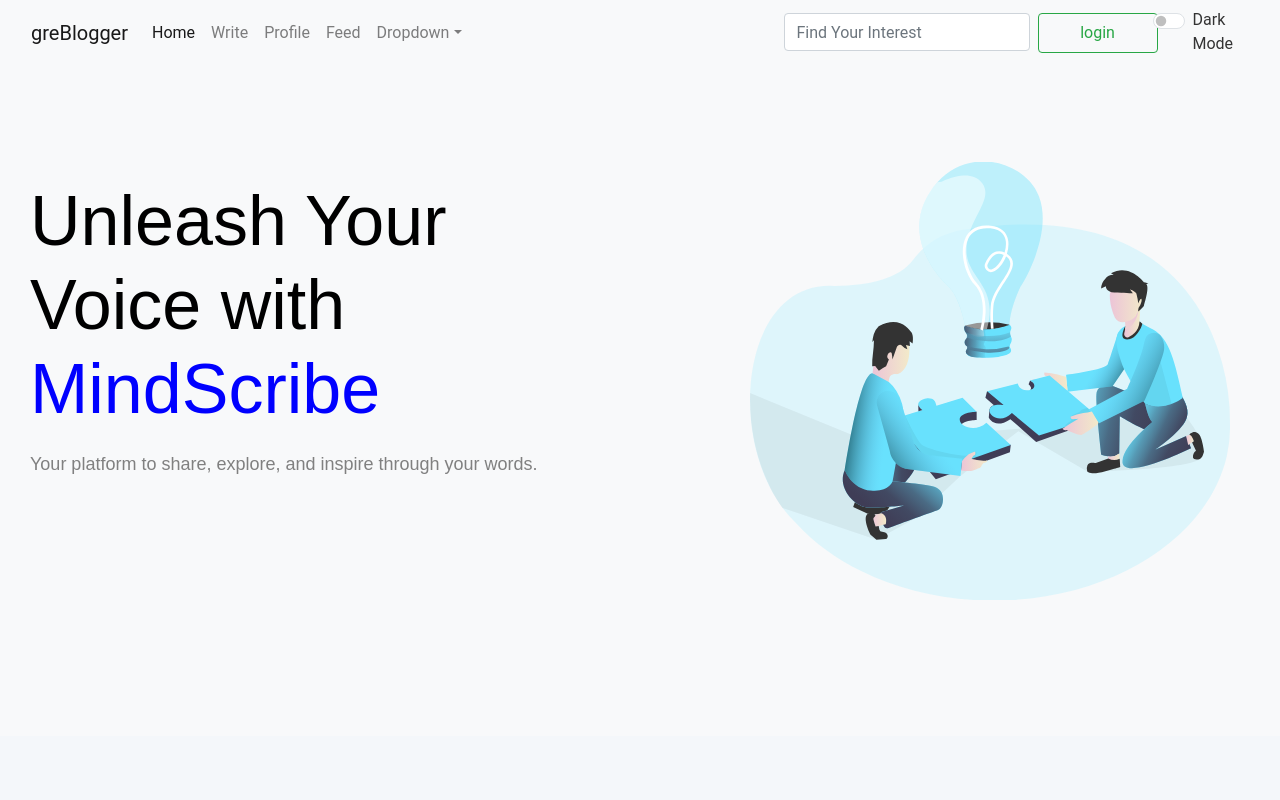
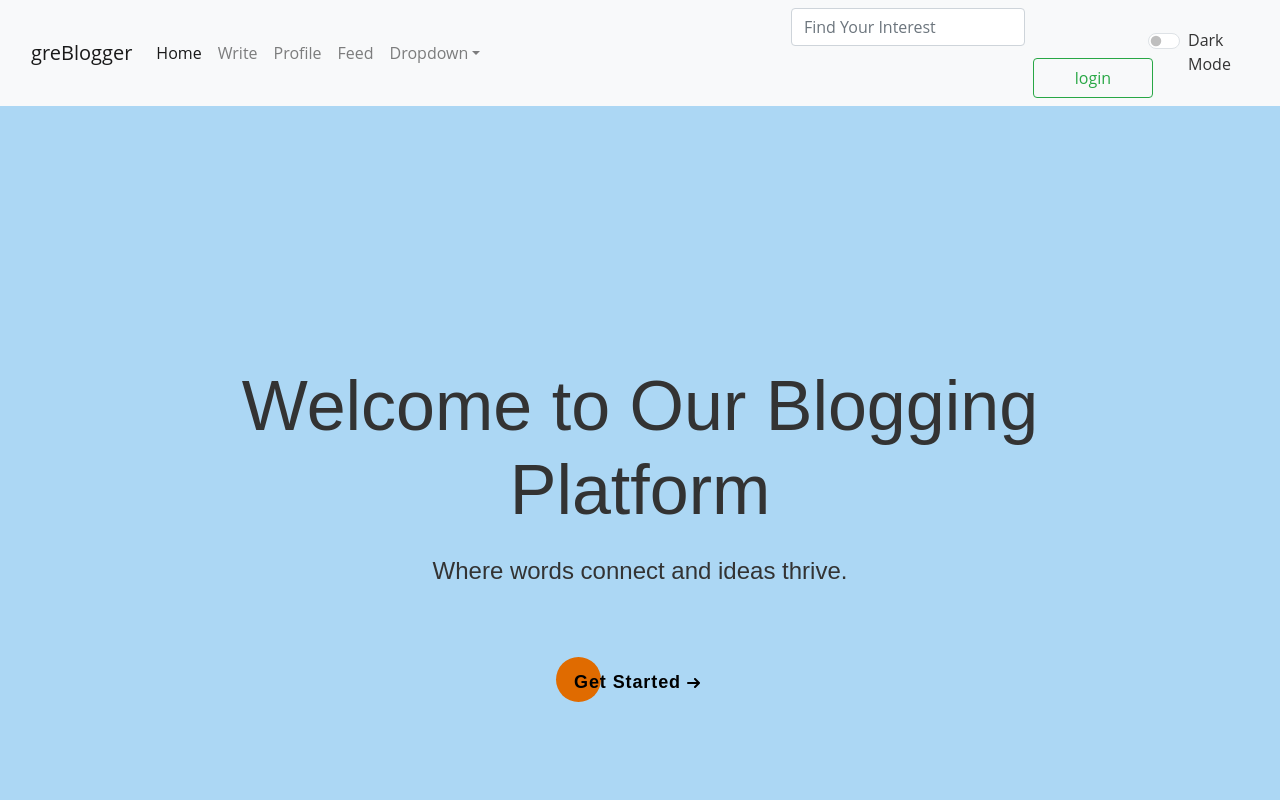
Before and after one commit to yash1022/WordSphere, a React (Create React App) app in the folder frontend/: page /home in a window 1280 px wide. Shown: the top 800 px of the page. Built offline with nearby package versions, Linux system fonts and the light colour scheme; a small style sheet from the web is missing.

Commit message:
added landing page

```diff
--- a/frontend/src/CSS/Landingpage.css
+++ b/frontend/src/CSS/Landingpage.css
@@ -1,45 +1,240 @@
-.homepage {
+/* Reset */
+* {
+  margin: 0;
+  padding: 0;
+  box-sizing: border-box;
+}
+
+/* From Uiverse.io by alexmaracinaru */
+.cta {
+  position: relative;
+  /* margin: auto; */
+  padding: 12px 18px;
+  transition: all 0.2s ease;
+  border: none;
+  background: none;
+  cursor: pointer;
+  /* height: 120px; */
+  /* width: 500px; */
+}
+
+.cta:before {
+  content: "";
+  position: absolute;
+  top: 0;
+  left: 0;
+  display: block;
+  border-radius: 50px;
+  background: #e06b00;
+  width: 45px;
+  height: 45px;
+  transition: all 0.3s ease;
+}
+
+.cta span {
+  position: relative;
+  font-family: "Ubuntu", sans-serif;
+  font-size: 18px;
+  font-weight: 700;
+  letter-spacing: 0.05em;
+  color: #000000;
+}
+
+.cta svg {
+  position: relative;
+  top: 0;
+  margin-left: 10px;
+  fill: none;
+  stroke-linecap: round;
+  stroke-linejoin: round;
+  stroke: #000000;
+  stroke-width: 2;
+  transform: translateX(-5px);
+  transition: all 0.3s ease;
+}
+
+.cta:hover:before {
+  width: 100%;
+  background: #e06b00;
+}
+
+.cta:hover svg {
+  transform: translateX(0);
+}
+
+.cta:active {
+  transform: scale(0.95);
+}
+
+
+body {
+  font-family: 'Open Sans', sans-serif; /* Body text in a clean sans-serif */
+  color: #333;
+  scroll-behavior: smooth;
+}
+
+/* Navbar */
+/* Navbar Styling */
+#navbar {
+  position: fixed;
+  top: 0;
+  width: 100%;
+  background: linear-gradient(to right, #333, #444); /* Gradient background */
+  padding: 10px 0;
   display: flex;
   align-items: center;
-    justify-content: space-between;
-    padding: 50px;
-    height: 100vh;
-    background-color: #f8f9fa;
-    font-family: "Raleway", sans-serif;
-    margin-top:-130px;
-    margin-left:-20px ;
+  justify-content: center;
+  box-shadow: 0 2px 4px rgba(0, 0, 0, 0.2);
+  z-index: 10;
 }
 
-  .homepage-text {
-    flex: 1;
-    max-width: 50%;
+/* Navbar Links */
+#navbar ul {
+  list-style: none;
+  display: flex;
+  gap: 20px;
 }
 
-  span{
-    color:blue;
+#navbar li {
+  position: relative;
 }
 
-  .homepage-text h1 {
-    font-size: 70px;
-    color:black;
-    margin-bottom: 20px;
+#navbar a {
+  color: #f5f5f5;
+  text-decoration: none;
+  font-size: 1.2rem;
+  padding: 10px;
+  transition: color 0.3s;
 }
 
-  .homepage-text p {
-    font-size: 18px;
-    color:gray;
+#navbar a:hover {
+  color: #ffa726; /* Hover color */
 }
 
-  .homepage-image {
-    flex: 1;
-    display: flex;
-    justify-content: flex-end;
-    margin-top: 90px;
+/* Active Link Highlight */
+#navbar a::after {
+  content: '';
+  position: absolute;
+  bottom: 0;
+  left: 50%;
+  width: 0;
+  height: 2px;
+  background-color: #ffa726; /* Active color */
+  transition: width 0.3s, left 0.3s;
 }
 
-  .homepage-image img {
-    width: 80%;
-    height: auto;
-    border-radius: 10px;
-    object-fit: cover;
+#navbar a:hover::after,
+#navbar a.active::after {
+  width: 100%;
+  left: 0;
 }
+
+/* Logo Placeholder */
+#navbar::before {
+  content: 'MyBlog'; /* Replace with actual logo text or icon if available */
+  font-size: 1.4rem;
+  font-weight: bold;
+  color: #ffa726;
+  margin-right: auto;
+  padding-left: 20px;
+}
+
+
+.section {
+  display: flex;
+  align-items: center;
+  justify-content: center;
+  height: 100vh;
+  padding: 0 20px;
+  color: #fff;
+  text-align: center;
+  position: relative;
+
+}
+
+.section-image {
+  height: 530px;
+  width: auto;
+  margin-left: 20px;
+}
+
+/*.content-left {*/
+/*    text-align: center;*/
+/*    position: absolute;*/
+/*}*/
+
+/* Section-specific background colors */
+#home {
+  height: 100vh; /* Fullscreen height */
+  display: flex;
+  align-items: center;
+  justify-content: center;
+  padding-top: 60px; /* Offset for navbar if needed */
+  background: rgb(172, 215, 244);
+  color: #333;
+  text-align: center;
+  font-family: "Montserrat", sans-serif;
+
+}
+
+#about {
+  background: #ff8000; /* Darker orange for About section */
+  color: #f1f1f1; /* White text for contrast */
+}
+
+#features {
+  background:#12b083; /* Darker red for Features section */
+  color: #f1f1f1; /* White text for contrast */
+}
+
+
+#contact {
+  background:#c62828; /* Darker green for Contact section */
+  color: #f1f1f1; /* White text for contrast */
+
+}
+
+.content {
+  max-width: 800px;
+}
+
+h1, h2 {
+  font-size:70px;
+  margin-bottom: 20px;
+  /* Subtle shadow */
+  font-family: "Montserrat", sans-serif; /* Elegant serif font for headings */
+}
+
+p {
+  font-size: 1.5rem;
+  line-height: 1.6; /* Improves readability with a bit more spacing */
+}
+
+button {
+
+  margin-top: 50px;
+  padding: 10px 20px;
+  /* background-color: #f57c00; */
+  color: #fff;
+  border: none;
+  border-radius: 5px;
+  cursor: pointer;
+  transition: background-color 0.3s;
+
+}
+
+/* button:hover { */
+  /* background-color: #e06b00; */
+/* } */
+
+/* Scroll Animations */
+.section .content {
+  opacity: 0;
+  transform: translateY(50px);
+  transition: opacity 1s ease, transform 1s ease;
+}
+
+.section.active .content {
+  opacity: 1;
+  transform: translateY(0);
+}
--- a/frontend/src/components/landing.jsx
+++ b/frontend/src/components/landing.jsx
@@ -3,22 +3,74 @@ import '../CSS/Landingpage.css';
 import image from '../CSS/solved-the-problem.svg'
 
 
+
 export default function Landing() {
+
+  function scrollToSection(sectionId) {
+    document.getElementById(sectionId).scrollIntoView({ behavior: "smooth" });
+}
+
+// Scroll-triggered animations
+window.addEventListener("scroll", () => {
+    document.querySelectorAll(".section").forEach(section => {
+        const sectionPosition = section.getBoundingClientRect().top;
+        const viewHeight = window.innerHeight;
+
+        if (sectionPosition < viewHeight - 500) {
+            section.classList.add("active");
+        }
+    });
+});
   return (
 
 
     <>
-      <div className="homepage">
-      <div className="homepage-text">
-        <h1>Unleash Your Voice with <span>MindScribe</span></h1>
-        <p>Your platform to share, explore, and inspire through your words.</p>
-      </div>
-      <div className="homepage-image">
 
-      <img src={image} alt="Homepage Illustration" className="img-fluid rounded" />
 
-      </div>
-     </div>
+        <header id="home" className="section">
+        <div className="content">
+            <h1>Welcome to Our Blogging Platform</h1>
+            <p>Where words connect and ideas thrive.</p>
+
+
+            <button className="cta"
+            >
+              <span>Get Started</span>
+              <svg width="15px" height="10px" viewBox="0 0 13 10">
+                <path d="M1,5 L11,5"></path>
+                <polyline points="8 1 12 5 8 9"></polyline>
+              </svg>
+            </button>
+
+        </div>
+    </header>
+
+
+    <section id="about" className="section">
+        <div className="content content-left">
+            <h2>About Us</h2>
+            <p>Our platform empowers writers and readers alike. We provide tools and resources to turn ideas into stories and stories into conversations.</p>
+        </div>
+        <img src="https://blogger.googleusercontent.com/img/b/U2hvZWJveA/AVvXsEi7vdOOCQiPdRlsZ1TeGySHnpsBwol0EV4xyOY2OBiPEawW99eYeZO7ZCmlfaV3k2bTkSdhSRghmiBFKVqmjVdIAs6CfE7CvEnflPmqo1c3amq5EO5yZ810sH8ulsZlCOb_rw2vgHdVwVQVejp_mz1tiMT0Hi4vSQzi/w1200"/>
+
+    </section>
+
+
+    <section id="features" className="section">
+        <div className="content">
+            <h2>Features</h2>
+            <p>Discover our intuitive design, easy publishing, and community-driven features to elevate your blogging experience.</p>
+        </div>
+    </section>
+
+
+    <section id="contact" className="section">
+        <div className="content content-left">
+            <h2>Contact Us</h2>
+            <p>Ready to start blogging? Get in touch with us and join our community of creators.</p>
+        </div>
+        <img src="https://blogger.googleusercontent.com/img/b/U2hvZWJveA/AVvXsEglSeoZ-dLBYvKA1stO0YAB3WC9Ij94BvaEsSdN98EIgA9I4tEOA7g8m-HuJL9f7tQrU9eCueLgAldjPsV-IVZtxm_U75JvFA3AFaqdIOavISGc-7huKdgFPpZHLTw5e81yii5K1eKu2BJbR8VjXBaz7EZB1aqUKPo/w768" height="530px" widht="530px"/>
+    </section>
 
 
    </>
```
Lines whose indentation alone changed are shown as unchanged.
